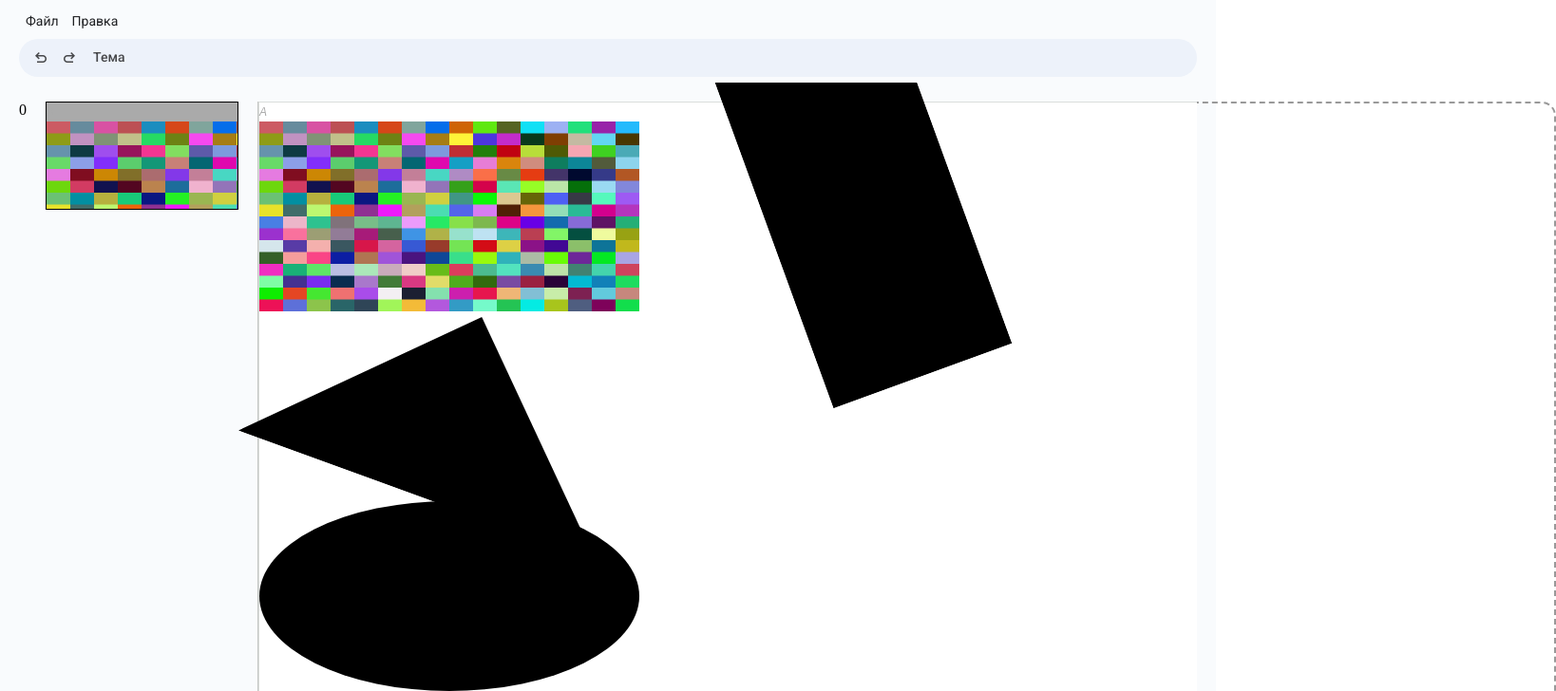
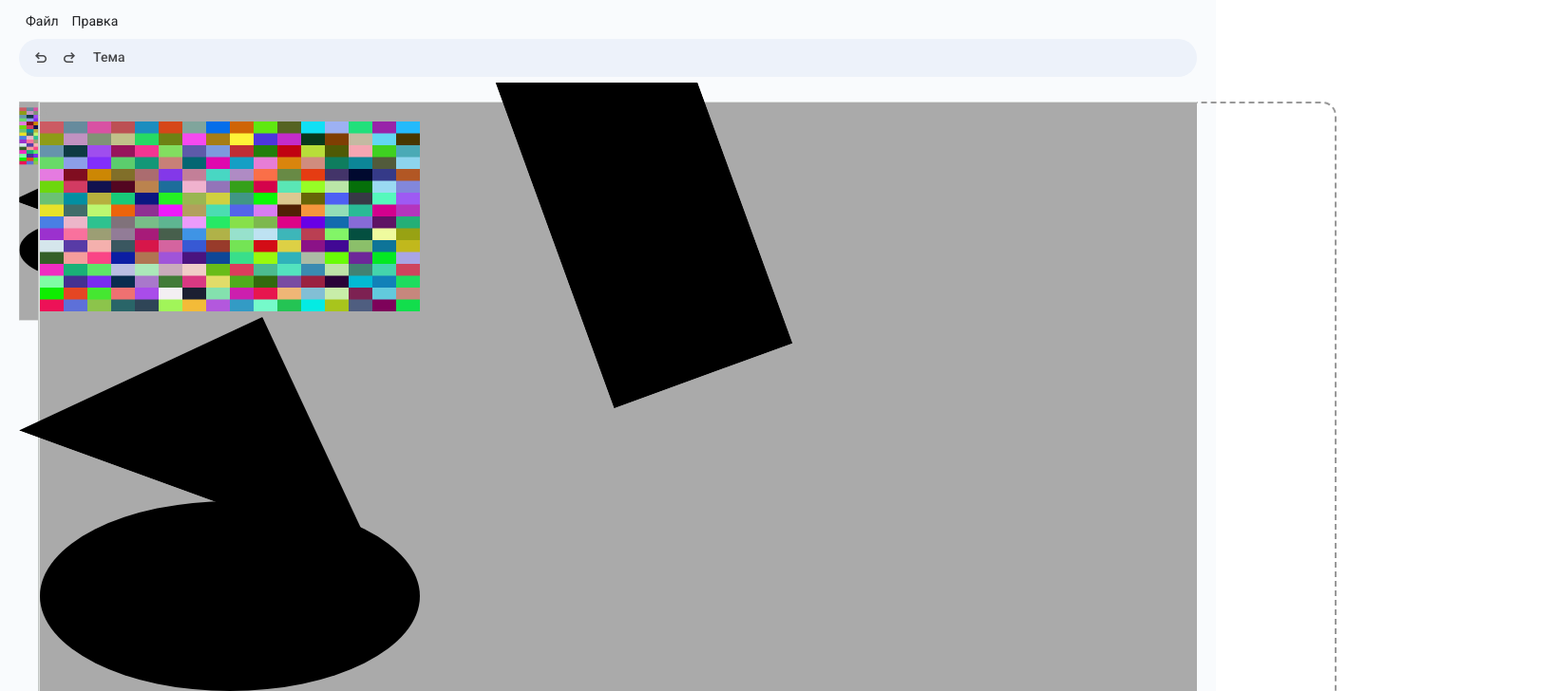
Before and after one commit to Romancikh/presentation-maker, a React (Vite) app: page / in a window 1280 px wide. Shown: the top 728 px of the page at 95% size, 1638 px wide, since content can reach past the window. Built offline with nearby package versions, Linux system fonts and the light colour scheme.

Commit message:
Update slide bar

```diff
--- a/src/components/Slide/Slide.css
+++ b/src/components/Slide/Slide.css
@@ -1,18 +1,9 @@
 .slide {
+  position: relative;
   display: flex;
+  width: 1366px;
+  height: 768px;
   flex-direction: row;
+  border: 1px solid #dbdedc;
   gap: 20px;
 }
-
-.slide__preview {
-  position: relative;
-  overflow: hidden;
-  width: 203px;
-  height: 114px;
-  border: 1px solid #000000;
-}
-
-.slide__preview_scale {
-  transform: scale(0.5);
-  transform-origin: center;
-}
--- a/src/components/Slide/Slide.tsx
+++ b/src/components/Slide/Slide.tsx
@@ -1,33 +1,24 @@
 import "./Slide.css";
 import Block from "../common/Block/Block.tsx";
 import { CSSProperties } from "react";
-import { Slide } from "../../types/types.ts";
+import { Slide as TSlide } from "../../types/types.ts";
+import classNames from "classnames";
 
 type SlideProps = {
-  index: number;
-  slide: Slide;
+  slide: TSlide;
+  className?: string;
 };
 
-function Slide({ index, slide }: SlideProps) {
+function Slide({ slide, className }: SlideProps) {
   const style: CSSProperties = {
     background: slide.background,
   };
 
   return (
-    <div className={"slide"}>
-      <div>{index}</div>
-      <div className={"slide__preview"} style={style}>
-        {slide.objects.map(({ id, data, position, rotation, size, type }) => (
-          <Block
-            key={id}
-            data={data}
-            type={type}
-            position={position}
-            rotation={rotation}
-            size={size}
-          />
-        ))}
-      </div>
+    <div className={classNames("slide", className)} style={style}>
+      {slide.objects.map((object) => (
+        <Block key={object.id} {...object} />
+      ))}
     </div>
   );
 }
--- a/src/components/SlideBar/SlideBar.css
+++ b/src/components/SlideBar/SlideBar.css
@@ -3,4 +3,17 @@
   flex-direction: column;
   padding-right: 20px;
   border-right: 1px solid #c4c7c5;
+  gap: 15px;
+  overflow-y: scroll;
 }
+
+.slide-bar__wrapper {
+  width: calc(1366px * 0.3);
+  height: calc(768px * 0.3);
+}
+
+.slide-bar__slide {
+  overflow: hidden;
+  transform: scale(0.3);
+  transform-origin: 0 0;
+}
--- a/src/components/SlideBar/SlideBar.tsx
+++ b/src/components/SlideBar/SlideBar.tsx
@@ -9,9 +9,12 @@ type SlideBarProps = {
 function SlideBar({ slides }: SlideBarProps) {
   return (
     <div className="slide-bar">
-      {slides.map((slide, index) => (
-        <Slide key={slide.id} index={index} slide={slide} />
-      ))}
+      {slides.length > 0 &&
+        slides.map((slide) => (
+          <div className="slide-bar__wrapper">
+            <Slide slide={slide} className="slide-bar__slide" />
+          </div>
+        ))}
     </div>
   );
 }
--- a/src/components/Workspace/Workspace.css
+++ b/src/components/Workspace/Workspace.css
@@ -19,11 +19,3 @@
     400 italic 24px/1 Roboto,
     sans-serif;
 }
-
-.workspace__slide {
-  position: relative;
-  width: 1366px;
-  height: 768px;
-  border: 1px solid #dbdedc;
-  background: #ffffff;
-}
--- a/src/components/Workspace/Workspace.tsx
+++ b/src/components/Workspace/Workspace.tsx
@@ -1,9 +1,9 @@
 import "./Workspace.css";
-import Block from "../common/Block/Block.tsx";
-import { Slide } from "../../types/types.ts";
+import Slide from "../Slide/Slide.tsx";
+import { Slide as TSlide } from "../../types/types.ts";
 
 type WorkspaceProps = {
-  slide: Slide | null;
+  slide: TSlide | null;
 };
 
 function Workspace({ slide }: WorkspaceProps) {
@@ -12,20 +12,7 @@ function Workspace({ slide }: WorkspaceProps) {
       <div className="workspace__new-slide">
         Нажмите, чтобы добавить новый слайд
       </div>
-      {slide && (
-        <div className="workspace__slide">
-          {slide.objects.map(({ id, data, position, rotation, size, type }) => (
-            <Block
-              key={id}
-              data={data}
-              type={type}
-              position={position}
-              rotation={rotation}
-              size={size}
-            />
-          ))}
-        </div>
-      )}
+      {slide && <Slide slide={slide} className="workspace__slide" />}
     </div>
   );
 }
--- a/src/components/common/Block/Block.tsx
+++ b/src/components/common/Block/Block.tsx
@@ -1,6 +1,5 @@
 import "./Block.css";
 import {
-  Block as TBlock,
   Image as TImage,
   Primitive as TPrimitive,
   Text as TText,
@@ -10,47 +9,7 @@ import Image from "../Image/Image";
 import Primitive from "../Primitive/Primitive";
 import Text from "../Text/Text";
 
-function isImageData(data: unknown): data is TImage["data"] {
-  return (
-    typeof data === "object" &&
-    data !== null &&
-    "src" in data &&
-    typeof data.src === "string" &&
-    "alt" in data &&
-    typeof data.alt === "string"
-  );
-}
-
-function isPrimitiveData(data: unknown): data is TPrimitive["data"] {
-  return (
-    typeof data === "object" &&
-    data !== null &&
-    "form" in data &&
-    typeof data.form === "string" &&
-    ["triangle", "ellipse", "rectangle"].includes(data.form) &&
-    "size" in data &&
-    typeof data.size === "object" &&
-    data.size !== null &&
-    "width" in data.size &&
-    typeof data.size.width === "number" &&
-    "height" in data.size &&
-    typeof data.size.height === "number"
-  );
-}
-
-function isTextData(data: unknown): data is TText["data"] {
-  return (
-    typeof data === "object" &&
-    data !== null &&
-    "text" in data &&
-    Array.isArray(data.text)
-  );
-}
-
-type BlockProps = Omit<TBlock, "id"> & {
-  type: unknown;
-  data: unknown;
-};
+type BlockProps = TPrimitive | TImage | TText;
 
 function Block({ position, size, rotation, type, data }: BlockProps) {
   const centerX = size.width / 2;
@@ -67,11 +26,9 @@ function Block({ position, size, rotation, type, data }: BlockProps) {
 
   return (
     <div className="block" style={style}>
-      {type === "image" && isImageData(data) && <Image data={data} />}
-      {type === "primitive" && isPrimitiveData(data) && (
-        <Primitive data={data} />
-      )}
-      {type === "text" && isTextData(data) && <Text data={data} />}
+      {type === "image" && <Image data={data} />}
+      {type === "primitive" && <Primitive data={data} />}
+      {type === "text" && <Text data={data} />}
     </div>
   );
 }
```
